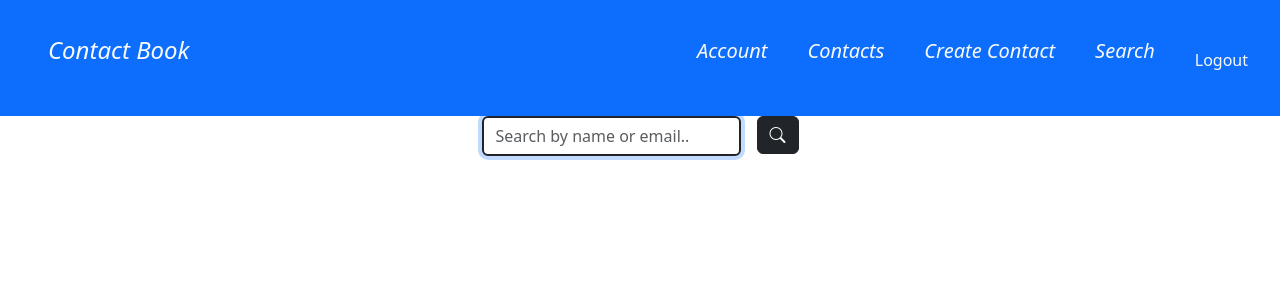
After one commit to anton-mirazchiyski/ContactBook, a Django app: page /contacts/search/ in a window 1280 px wide. The commit adds this page. Shown: the top 300 px of the page. Run offline with Django 5.2, Linux system fonts and the light colour scheme; the visitor is signed in with stand-in values (Sample User, id 1); data comes from the database, SQL or seed files in the repository.

Commit message:
Functionality for searching a contact

```diff
--- a/contact_book/contacts/forms.py
+++ b/contact_book/contacts/forms.py
@@ -52,3 +52,11 @@ class ContactEmailAndAddressForm(ContactBaseForm):
                 'cols': ContactBaseForm.ADDRESS_FIELD_COLUMNS,
             })
         }
+
+
+class ContactSearchForm(FormControlMixin, forms.Form):
+    search = forms.CharField(widget=forms.TextInput(attrs={
+        'placeholder': 'Search by name or email..',
+        'autofocus': True,
+        'class': FormControlMixin.STYLE
+    }))
--- a/contact_book/contacts/urls.py
+++ b/contact_book/contacts/urls.py
@@ -1,7 +1,7 @@
 from django.urls import path
 
 from contact_book.contacts.views import show_all_contacts, show_contacts_by_category, ContactCreateView, \
-    ContactDetailView, ContactUpdateView, add_contact_email_or_address
+    ContactDetailView, ContactUpdateView, add_contact_email_or_address, search_contact
 
 urlpatterns = [
     path('all/', show_all_contacts, name='all_contacts'),
@@ -12,5 +12,6 @@ urlpatterns = [
     path('<int:pk>/details/', ContactDetailView.as_view(), name='contact_details'),
     path('<int:pk>/edit/', ContactUpdateView.as_view(), name='contact_edit'),
     path('<int:pk>/additional_info/', add_contact_email_or_address, name='contact_additional_info'),
+    path('search/', search_contact, name='contact_search'),
     path('create/', ContactCreateView.as_view(), name='contact_create'),
 ]
--- a/contact_book/contacts/views.py
+++ b/contact_book/contacts/views.py
@@ -1,8 +1,10 @@
+from django.core.exceptions import ObjectDoesNotExist
 from django.shortcuts import render, redirect
 from django.urls import reverse_lazy
 from django.views import generic as views
 
-from contact_book.contacts.forms import ContactCreateForm, ContactEditForm, ContactEmailAndAddressForm
+from contact_book.contacts.forms import ContactCreateForm, ContactEditForm, ContactEmailAndAddressForm, \
+    ContactSearchForm
 from contact_book.contacts.models import Category, Contact
 from contact_book.core.accounts_utils import get_current_account
 from contact_book.core.mixins import CategoriesCreationMixin
@@ -80,3 +82,39 @@ def add_contact_email_or_address(request, pk):
     }
 
     return render(request, 'contacts/contact-email-and-address.html', context)
+
+
+def determine_contact_info(contact_info):
+    is_name = True
+    if '@' in contact_info:
+        is_name = False
+    return is_name
+
+
+def search_contact(request):
+    current_account = get_current_account(request)
+    searched_contact = None
+
+    if request.method == 'POST':
+        search_form = ContactSearchForm(request.POST)
+        if search_form.is_valid():
+            contact_info = request.POST['search']
+            is_name = determine_contact_info(contact_info)
+            try:
+                if is_name:
+                    searched_contact = (current_account.contact_set.
+                                        filter(name__icontains=contact_info).get())
+                else:
+                    searched_contact = (current_account.contact_set.
+                                        filter(email__contains=contact_info).get())
+            except ObjectDoesNotExist:
+                searched_contact = None
+            redirect('contact_search')
+
+    search_form = ContactSearchForm()
+    context = {
+        'form': search_form,
+        'contact': searched_contact
+    }
+
+    return render(request, 'contacts/contact-search.html', context)
--- a/templates/contacts/contact-edit.html
+++ b/templates/contacts/contact-edit.html
@@ -7,8 +7,8 @@
         <form action="{% url 'contact_edit' object.pk %}" method="post">
             {% csrf_token %}
             {% for field in form %}
-                <div class="my-3">
-                    <div class="pb-2">
+                <div class="my-4">
+                    <div class="pb-2 fs-5">
                         {{ field.label_tag }}
                     </div>
                     <div>
--- /dev/null
+++ b/templates/contacts/contact-search.html
@@ -0,0 +1,22 @@
+{% extends 'base.html' %}
+
+{% block title %} Search contact {% endblock %}]
+
+{% block page_content %}
+    <div class="form-container d-flex flex-column justify-content-center align-items-center">
+        <form action="{% url 'contact_search' %}" method="post" class="d-flex">
+            {% csrf_token %}
+            <div>
+                {{ form.search }}
+            </div>
+            <div class="ms-3">
+                <button type="submit" class="btn btn-dark"><i class="bi bi-search"></i></button>
+            </div>
+        </form>
+    </div>
+    {% if contact %}
+        <div class="">
+            {% include 'partials/contact-info.html' %}
+        </div>
+    {% endif %}
+{% endblock %}
--- a/templates/partials/navbar.html
+++ b/templates/partials/navbar.html
@@ -23,7 +23,7 @@
                 <a class="nav-link text-light fs-5 fst-italic" href="{% url 'contact_create' %}">Create Contact</a>
             </li>
             <li class="nav-item me-4 mt-1">
-                <a class="nav-link text-light fs-5 fst-italic" href="#">Search</a>
+                <a class="nav-link text-light fs-5 fst-italic" href="{% url 'contact_search' %}">Search</a>
             </li>
             <li class="nav-item mt-3">
                 <a class="nav-link text-light fs-6" href="{% url 'logout' %}">Logout</a>
```
